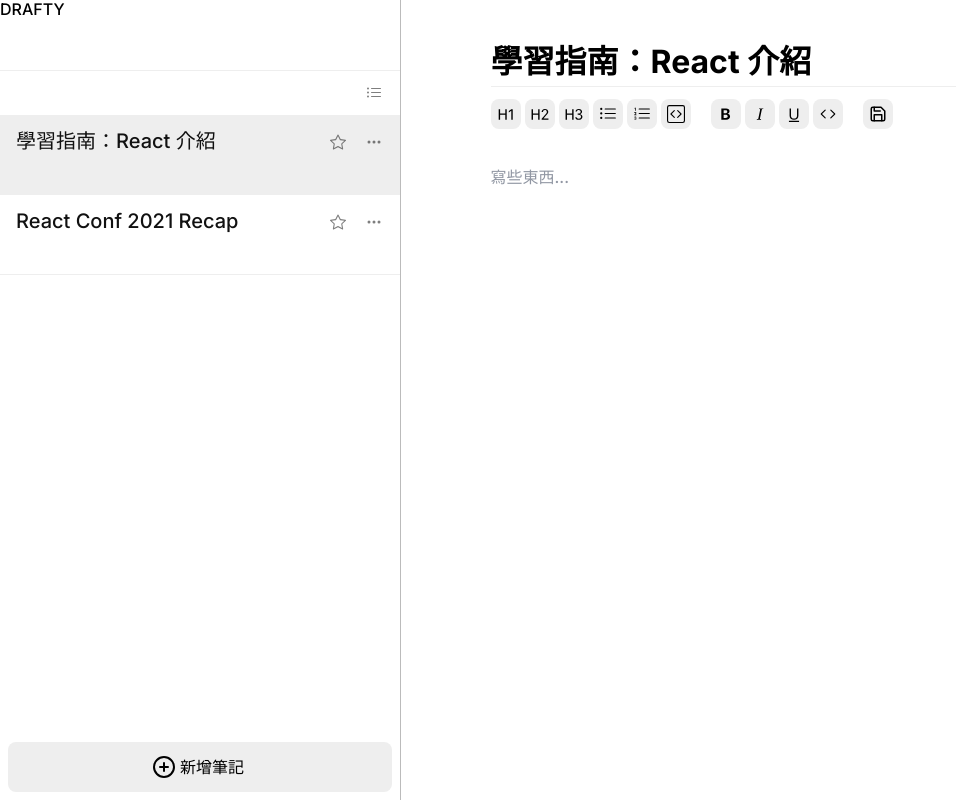
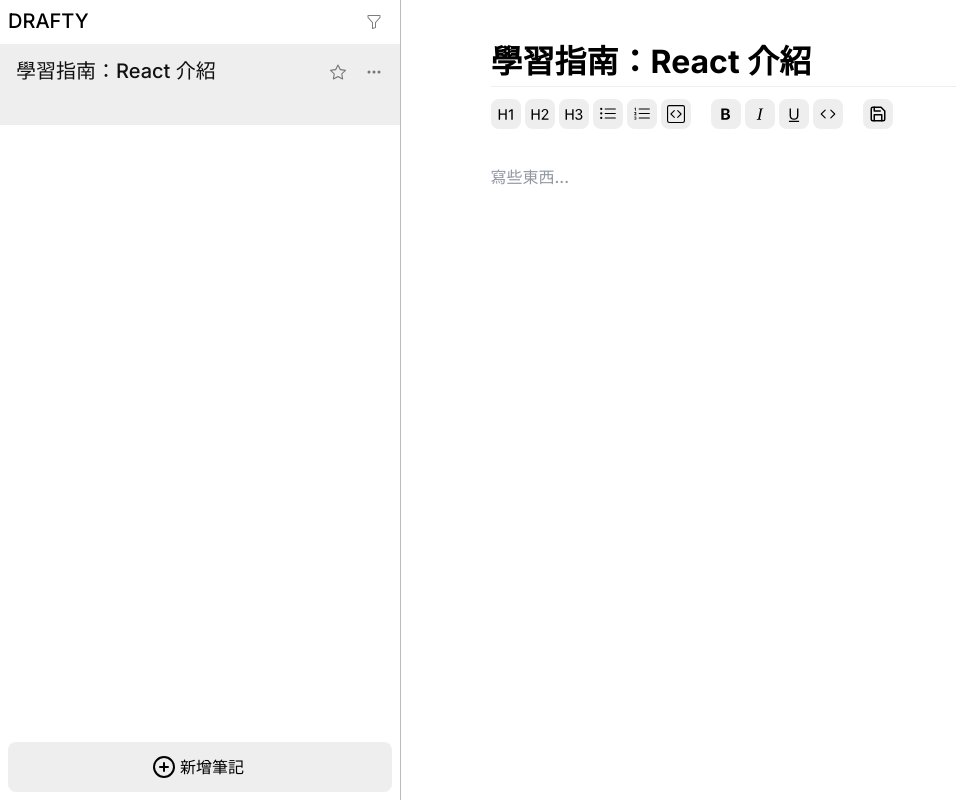
Before and after one commit to ttesttes93405/drafty, a React (Create React App) app: page / in a window 1280 px wide. Shown: the whole page, without its empty margins (0-956 px from the left). Built offline with nearby package versions, Linux system fonts and the light colour scheme.

Commit message:
一版 localStorage

```diff
--- a/src/components/App.js
+++ b/src/components/App.js
@@ -13,19 +13,51 @@ const Container = styled.div`
 `;
 
 
-
 function App() {
-
-  const getAliveNoteIds = () => {
-    return Object.keys(noteList);
-  };
 
   const [noteList, setNoteList] = useState({
     0: { id: '0', title: '學習指南：React 介紹', content: null, peekContent: '', order: 0, isFavorite: false, },
-    1: { id: '1', title: 'React Conf 2021 Recap', content: null, peekContent: '', order: 1, isFavorite: false, },
   });
 
-  const [currentId, setCurrentId] = useState(getAliveNoteIds()[0]);
+  useEffect(() => {
+
+    const idsData = localStorage.getItem('__noteList__');
+
+    if (idsData !== null) {
+      const ids = JSON.parse(idsData);
+      if (ids) {
+        const loadNoteList = {};
+
+        ids.forEach(id => {
+          const noteData = localStorage.getItem(`note:${id}`);
+          const note = JSON.parse(noteData);
+          loadNoteList[note.id] = note;
+        });
+
+        setNoteList(loadNoteList);
+
+        console.log(loadNoteList);
+      }
+    }
+
+  }, []);
+
+  const [currentId, setCurrentId] = useState(Object.keys(noteList)[0]);
+
+  const storageNote = (note) => {
+    localStorage.setItem(`note:${note.id}`, JSON.stringify(note));
+
+    const noteIdList = Object.keys(noteList);
+    localStorage.setItem('__noteList__', JSON.stringify(noteIdList));
+  }
+
+  const removeStorageNote = (id) => {
+    localStorage.removeItem(`note:${id}`);
+
+    const noteIdList = Object.keys(noteList).filter(k => k !== id);
+    localStorage.setItem('__noteList__', JSON.stringify(noteIdList));
+  }
+
 
   const onSaveHandler = (id, exportContent) => {
     // console.log(`save [${id}] = ${JSON.stringify(exportContent, null, 2)}`);
@@ -39,28 +71,35 @@ function App() {
     const content = JSON.stringify(exportContent);
     const peekContent = exportContent.blocks ? exportContent.blocks[0].text : '';
 
+    const newNote = {
+      ...noteList[id],
+      content,
+      peekContent
+    };
+
     const newNoteList = {
       ...noteList,
-      [id]: {
-        ...noteList[id],
-        content,
-        peekContent
-      }
+      [id]: newNote,
     };
 
     setNoteList(newNoteList);
+    storageNote(newNote);
 
   };
 
   const onTitleUpdateHandler = (id, title) => {
+
+    const newNote = {
+      ...noteList[id],
+      title,
+    };
+
     const newNoteList = {
       ...noteList,
-      [id]: {
-        ...noteList[id],
-        title,
-      }
+      [id]: newNote,
     }
     setNoteList(newNoteList);
+    storageNote(newNote);
   }
 
   const onLoadHandler = (id) => {
@@ -88,6 +127,7 @@ function App() {
     // console.log(newNoteList)
 
     setNoteList(newNoteList);
+    storageNote(newNote);
 
   }
 
@@ -105,6 +145,7 @@ function App() {
     };
 
     setNoteList(newNoteList)
+    storageNote(newNote);
     setCurrentId(newNote.id);
 
   }
@@ -115,6 +156,7 @@ function App() {
     delete newNoteList[id];
 
     setNoteList(newNoteList);
+    removeStorageNote(id);
 
   }
 
--- a/src/components/SideBox.js
+++ b/src/components/SideBox.js
@@ -12,9 +12,10 @@ const Container = styled.div`
 `;
 
 const Header = styled.div`
-    height: 70px;
+    /* height: 70px; */
     border-bottom: 1px solid #eee;
     flex-shrink: 0;
+    flex-direction: row;
 `;
 
 const Space = styled.div`
@@ -72,16 +73,27 @@ const ToolMenuButton = styled.button`
   }
 
 
-  &:hover img{
+  &:hover .icon, &:hover .sub-icon{
     opacity: 1;
   }
 
-  img {
+  .icon {
     height: 16px;
     width: 16px;
     padding: 0;
     margin: 0;
     opacity: 0.5;
+  }
+
+  .sub-icon {
+    position: absolute;
+    right: 2px;
+    top: 2px;
+    height: 12px;
+    width: 12px;
+    padding: 0;
+    margin: 0;
+    opacity: 0.25;
   }
 
 `;
@@ -91,14 +103,22 @@ const ToolMenu = styled.div`
   position: relative;
 
   display: flex;
-  justify-content: flex-end;
-  /* align-items: flex-end; */
+  justify-content: center;
+  align-items: center;
+
   padding: 4px 8px;
 
+  p{
+    display: inline-block;
+    margin: 0;
+    flex-grow: 1;
+    font-size: 1.25rem;
+    height: 24px;
+  }
 
   .rc-menu {
     position: absolute;
-    top: 46px;
+    top: 42px;
     right: 8px;
     width: 160px;
     border: rgba(0,0,0,0.1) solid 1px;
@@ -140,6 +160,10 @@ const ToolMenu = styled.div`
     &.danger {
       color: #ff3f34;
     }
+
+    &.selected {
+      background-color: #e8e8e8;
+    }
   }
 
   .rc-menu-item-active {
@@ -152,14 +176,23 @@ const ToolMenu = styled.div`
 
 `;
 
-const TitleRow = styled.div`
+const EmptyDisplayContainer = styled.div`
 
   display: flex;
   flex-direction: row;
   align-items: center;
+  justify-content: center;
+  height: 120px;
+  background-color: #f8f8f8;
+  margin: 16px;
+  border-radius: 16px;
+
+  p {
+    color: #888;
+    font-size: 0.85rem;
+  }
 
 `;
-
 
 
 function SideBox(props) {
@@ -179,30 +212,36 @@ function SideBox(props) {
 
   const filterMenuItems = [
     {
-      name: 'All',
+      name: '所有筆記',
       action: () => { setfilterMode(0) },
-      icon: './icons/list-ul.svg',
+      icon: './icons/funnel.svg',
+      emptyDisplayTip: '沒有筆記，請先新增筆記',
     },
     {
-      name: 'Favorite',
+      name: '標記星號',
       action: () => { setfilterMode(1) },
       icon: './icons/star.svg',
+      emptyDisplayTip: '目前沒有標記星號的筆記',
     },
   ];
 
-  const filterMenuButton = (<ToolMenu>
+  const headerContainer = (<ToolMenu>
+
+    <p>DRAFTY</p>
+
     <ToolMenuButton className={dropdown ? 'dropdown' : ''} onClick={(e) => {
       setDropdown(!dropdown);
       e.nativeEvent.stopPropagation();
     }}>
-      <img src={filterMenuItems[filterMode].icon} />
+      <img className='icon' src={filterMenuItems[filterMode].icon} />
+      {filterMode === 0 || <img className='sub-icon' src='./icons/funnel.svg' />}
     </ToolMenuButton>
 
     {dropdown && (<Menu onClick={(e) => {
       setDropdown(false);
     }}>
       {
-        filterMenuItems.map(item => (<MenuItem key={item.name} onClick={item.action} className={item.className}>
+        filterMenuItems.map((item, index) => (<MenuItem key={item.name} onClick={item.action} className={filterMode === index ? 'selected' : ''}>
           <span>{item.name}</span>
           {item.icon && (<img src={item.icon} />)}
         </MenuItem>))
@@ -233,10 +272,17 @@ function SideBox(props) {
       return true;
     });
 
+  const emptyDisplay = (displayNotes.length === 0 && (
+    <EmptyDisplayContainer>
+      <p>{filterMenuItems[filterMode].emptyDisplayTip}</p>
+    </EmptyDisplayContainer>
+  ));
+
   return (
     <Container>
-      <Header>DRAFTY</Header>
-      {filterMenuButton}
+      <Header>
+        {headerContainer}
+      </Header>
       <NoteList>
         {
           displayNotes.map(([key, value]) => (<SideNote
@@ -248,6 +294,7 @@ function SideBox(props) {
             onToggleFavoriteHandler={onToggleFavoriteHandler}
           />))
         }
+        {emptyDisplay}
       </NoteList>
       <AddButton onClick={addNoteHandler}>
         <img src={`/icons/plus-circle.svg`} />
--- a/src/components/SideNote.js
+++ b/src/components/SideNote.js
@@ -179,12 +179,12 @@ function SideNote(props) {
 
   const menuItems = [
     {
-      name: 'Star',
+      name: '標記星號',
       action: () => { onToggleFavoriteHandler(id); },
       icon: './icons/star.svg',
     },
     {
-      name: 'Delete',
+      name: '刪除筆記',
       action: () => { removeNoteHandler(id); },
       className: 'danger',
       icon: './icons/trash3-fill.svg',
```
Also changed, not shown: public/icons/funnel.svg (added).
